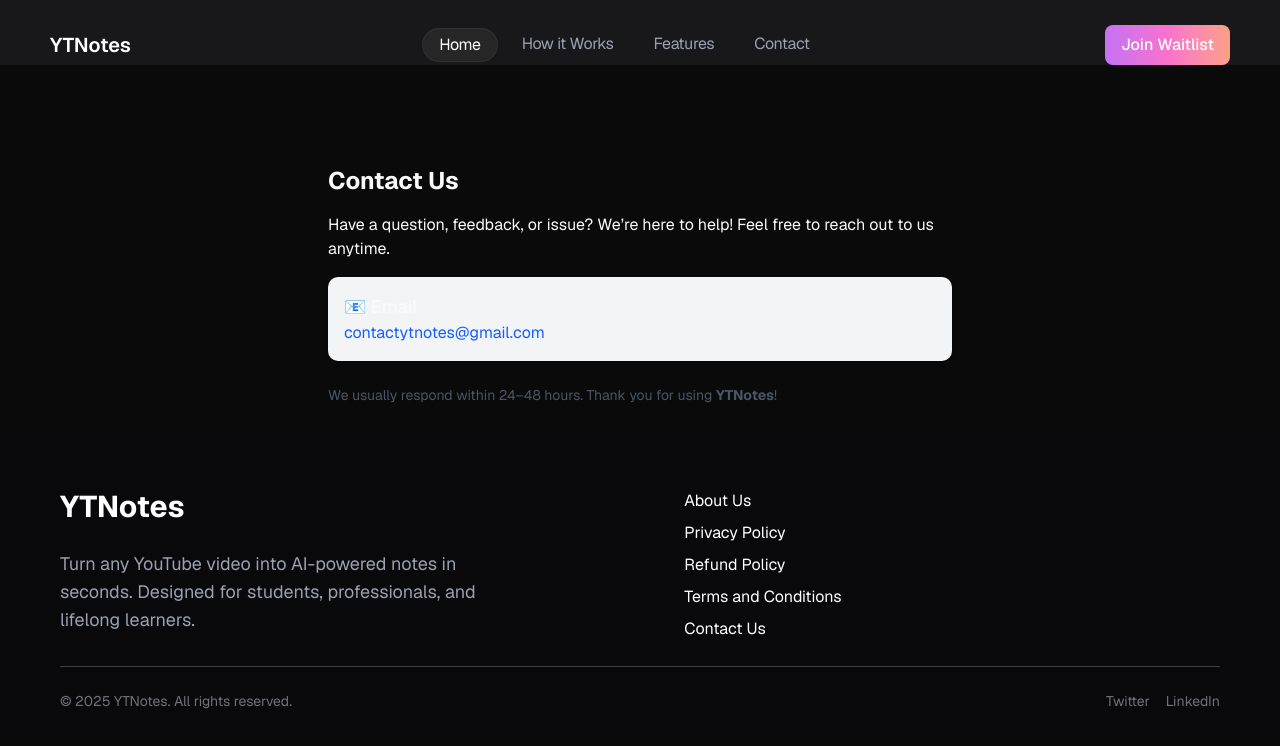
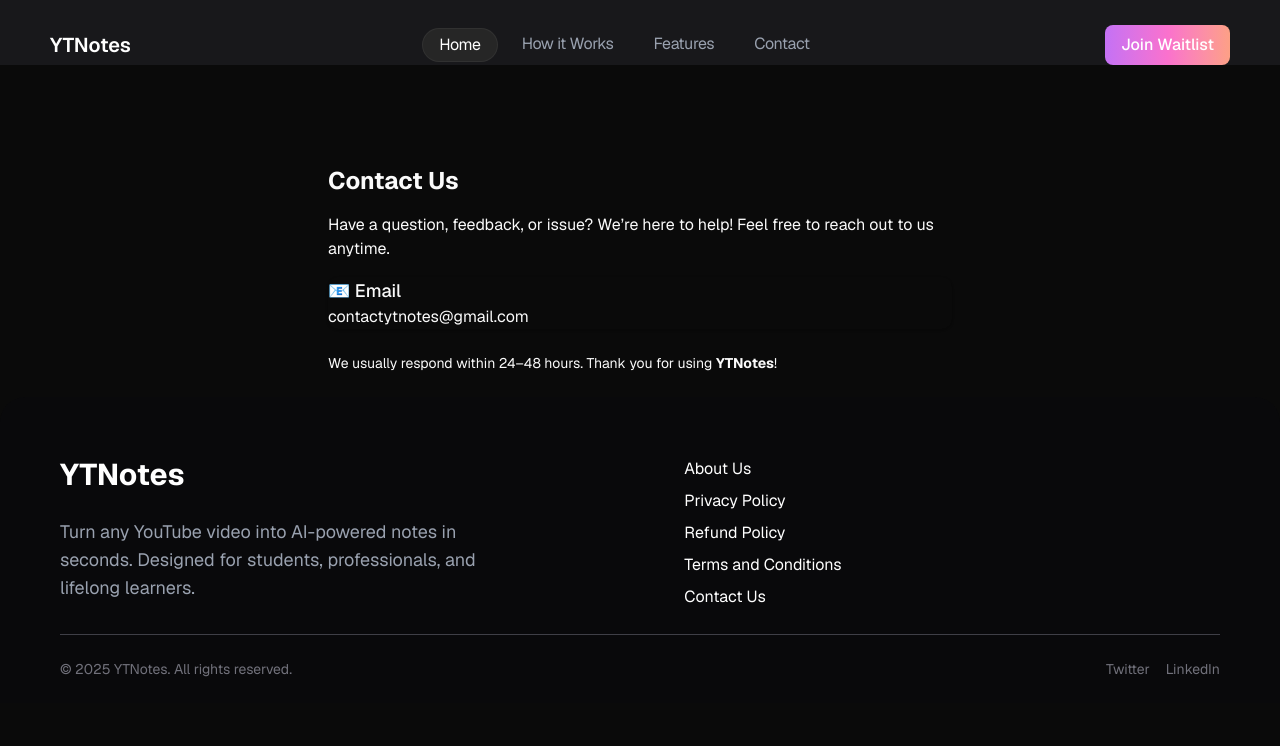
Before and after one commit to amarnath666/youtube_ai_agent, a Next.js app: page /contact-us in a window 1280 px wide. Shown: the top 746 px of the page. Built offline with nearby package versions, Linux system fonts and the light colour scheme.

Commit message:
corrected mail id

```diff
--- a/app/contact-us/page.tsx
+++ b/app/contact-us/page.tsx
@@ -9,17 +9,17 @@ const ContactUs = () => (
       Have a question, feedback, or issue? We’re here to help! Feel free to reach out to us anytime.
     </p>
 
-    <div className="bg-gray-100 p-4 rounded-lg shadow">
+    <div className=" rounded-lg shadow">
       <p className="text-lg font-medium">📧 Email</p>
       <a
         href="mailto:contactytnotes@gmail.com"
-        className="text-blue-600 hover:underline"
+        className=" hover:underline"
       >
         contactytnotes@gmail.com
       </a>
     </div>
 
-    <p className="mt-6 text-sm text-gray-600">
+    <p className="mt-6 text-sm ">
       We usually respond within 24–48 hours. Thank you for using <strong>YTNotes</strong>!
     </p>
 
```
